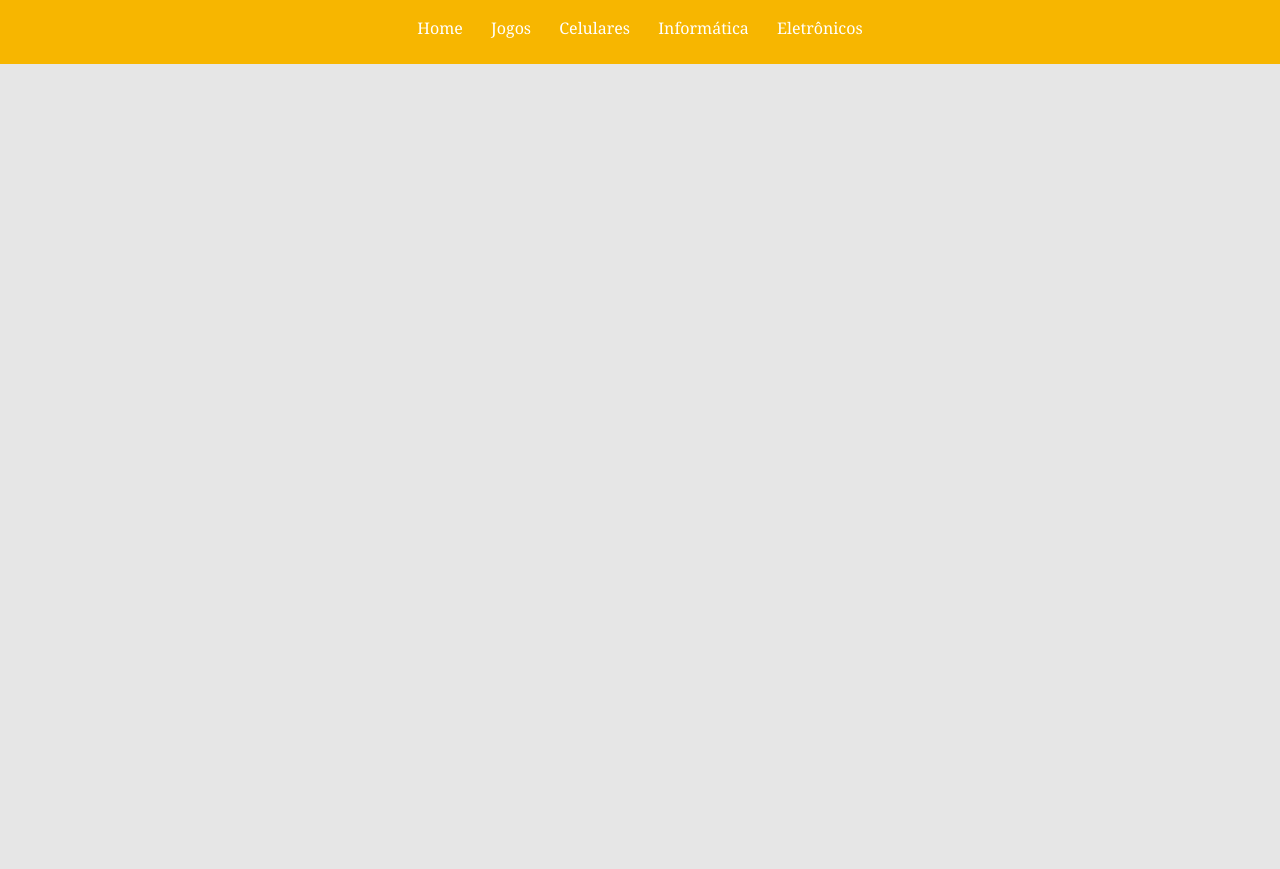
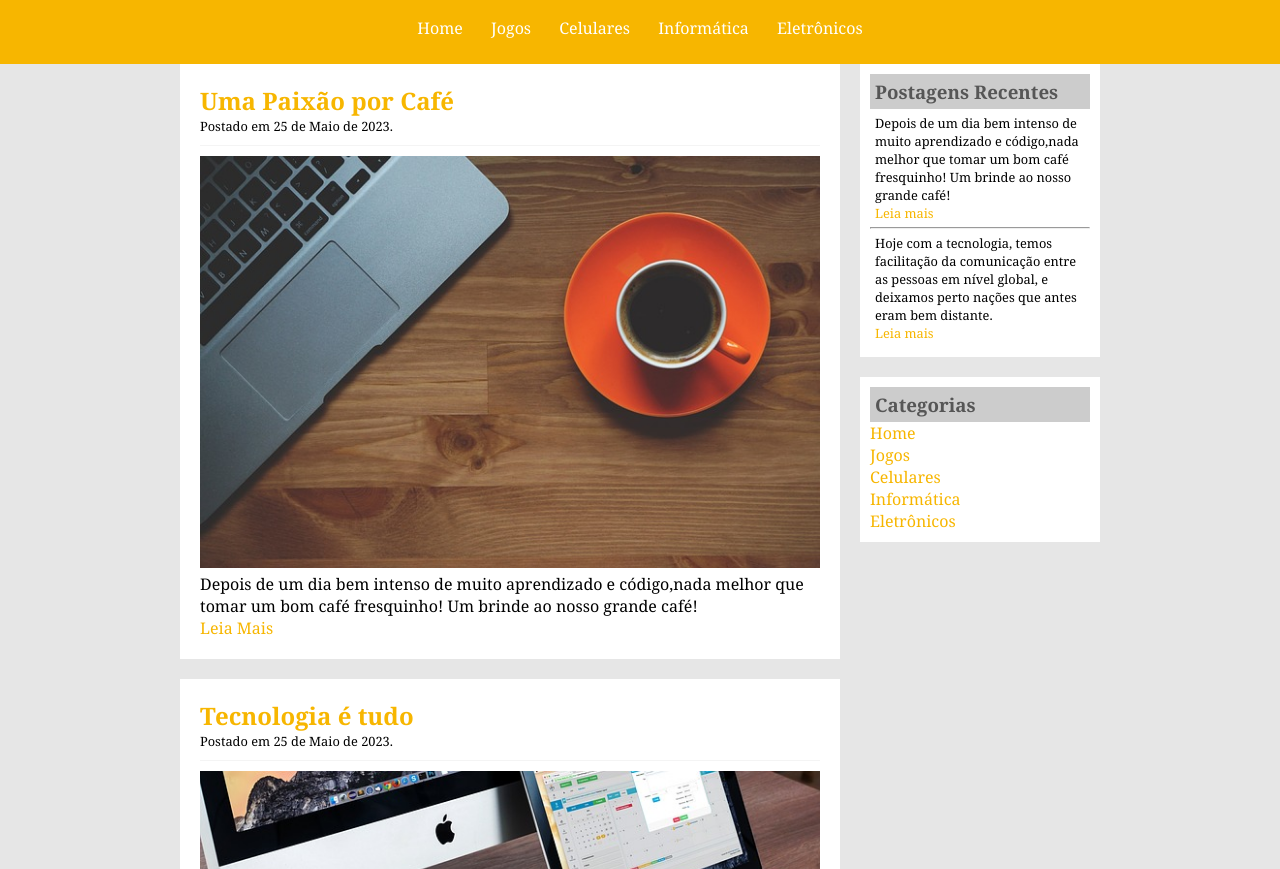
Before and after one commit to matheusLdev/projeto-tecblog, a plain HTML site: page index.html in a window 1280 px wide. Shown: the part 83-952 px from the top of the page. Before the commit the page ends 800 px from the top, so only its background shows below. Drawn offline with Linux system fonts and the light colour scheme.

Commit message:
Terminado a criação do layout do projeto tecblog.

```diff
--- a/css/style.css
+++ b/css/style.css
@@ -1,6 +1,7 @@
 * {
   margin: 0;
   padding: 0;
+  list-style: none;
 }
 
 body {
@@ -24,7 +25,7 @@ h1 {
   font-size: 2.5em;
 }
 
-span {
+.white-logo {
   color: white;
 }
 
@@ -34,11 +35,82 @@ a {
 }
 
 a:link, a:visited{
+  color: #f7b600;
+}
+
+a:hover {
+  text-decoration: underline;
+}
+
+#menu a:link, #menu a:visited{
   color: #fff;
   padding: 8px 12px;
 }
 
-a:hover {
+#menu a:hover {
   color: #f7b600;
   background: #fff;
+  text-decoration: none;
 }
+
+main {
+  width: 920px;
+  margin: 0 auto;
+}
+
+#posts-area {
+  width: 660px;
+  float: left;
+}
+
+.post{
+  background: #fff;
+  padding: 20px;
+  margin-bottom: 20px;
+}
+
+h2 {
+  color: #f7b600;
+}
+
+.post-date {
+  font-size: 0.8em;
+  border-bottom: 1px solid #f4f4f4;
+  padding-bottom: 10px;
+  margin-bottom: 10px;
+  display: block;
+}
+
+img{
+  width: 620px;
+}
+
+
+#side-menu {
+  width: 240px;
+  float: right;
+}
+
+.side-content{
+  background: #fff;
+  padding: 10px;
+  margin-bottom: 20px;
+}
+
+h3 {
+  color: #565656;
+  background: #ccc;
+  padding: 5px;
+}
+
+.side-post{
+  font-size: 0.8em;
+  padding: 5px;
+}
+
+footer {
+ clear: both;
+ text-align: center;
+ padding: 15px;
+ background: #ccc;
+}
--- a/index.html
+++ b/index.html
@@ -10,15 +10,68 @@
   <body>
     <header>
       <div id="logo">
-        <h1>Tec<span>Blog</span></h1>
+        <h1>Tec<span class="white-logo">Blog</span></h1>
       </div>
       <nav id="menu">
         <a href="index.html">Home</a>
-        <a href="games.html">Jogos</a>
-        <a href="phones.html">Celulares</a>
-        <a href="computing.html">Informática</a>
-        <a href="electronics.html">Eletrônicos</a>
+        <a href="">Jogos</a>
+        <a href="">Celulares</a>
+        <a href="">Informática</a>
+        <a href="">Eletrônicos</a>
       </nav>
     </header>
+
+    <main>
+      <section id="posts-area">
+        <div class="post">
+          <h2>Uma Paixão por Café</h2>
+          <span class="post-date">Postado em 25 de Maio de 2023.</span>
+          <img src="img/imagem1.jpg" alt="café e computador">
+          <p>
+            Depois de um dia bem intenso de muito aprendizado e código,nada melhor que tomar um bom café fresquinho! Um brinde ao nosso grande café!
+          </p>
+          <a href="">Leia Mais</a>
+        </div>
+        <div class="post">
+          <h2>Tecnologia é tudo</h2>
+          <span class="post-date">Postado em 25 de Maio de 2023.</span>
+          <img src="img/imagem2.jpg" alt="Tecnologia">
+          <p>
+            Hoje com a tecnologia, temos facilitação da comunicação entre as pessoas em nível global, e deixamos perto nações que antes eram bem distante.
+          </p>
+          <a href="">Leia Mais</a>
+        </div>
+      </section>
+
+      <aside id="side-menu">
+        <div class="side-content">
+          <h3>Postagens Recentes</h3>
+          <div class="side-post">
+            <p>Depois de um dia bem intenso de muito aprendizado e código,nada melhor que tomar um bom café fresquinho! Um brinde ao nosso grande café! </p>
+            <a href="">Leia mais</a>
+          </div>
+          <hr>
+          <div class="side-post">
+            <p>Hoje com a tecnologia, temos facilitação da comunicação entre as pessoas em nível global, e deixamos perto nações que antes eram bem distante. </p>
+            <a href="">Leia mais</a>
+          </div>
+        </div>
+        <div class="side-content">
+          <h3>Categorias</h3>
+          <ul>
+            <li><a href="index.html">Home</a></li>
+            <li><a href="">Jogos</a></li>
+            <li><a href="">Celulares</a></li>
+            <li><a href="">Informática</a></li>
+            <li><a href="">Eletrônicos</a></li>
+          </ul>
+        </div>
+      </aside>
+    </main>
+
+    <footer>
+      Todos os direitos reservados
+    </footer>
+
   </body>
 </html>
```
